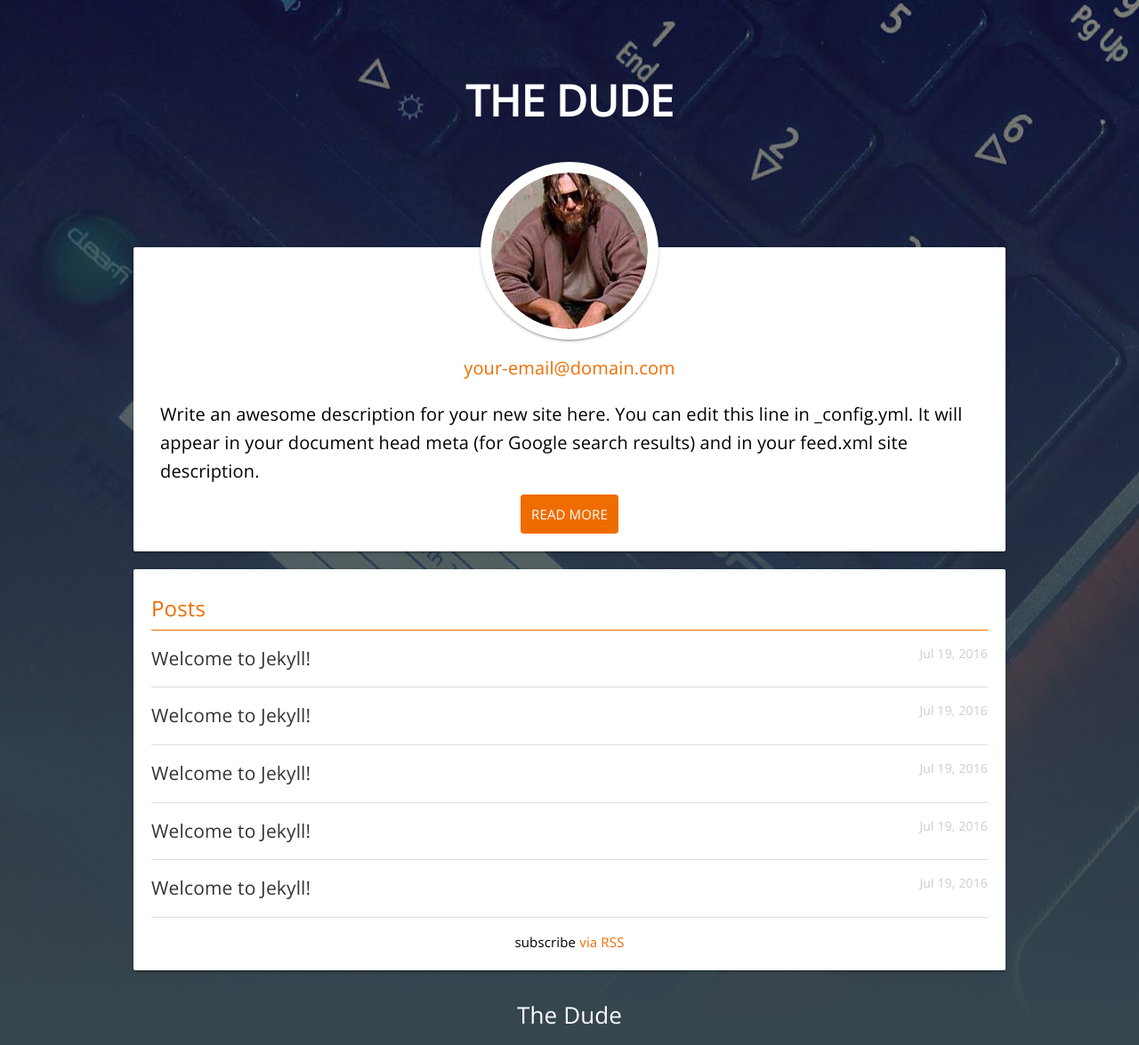
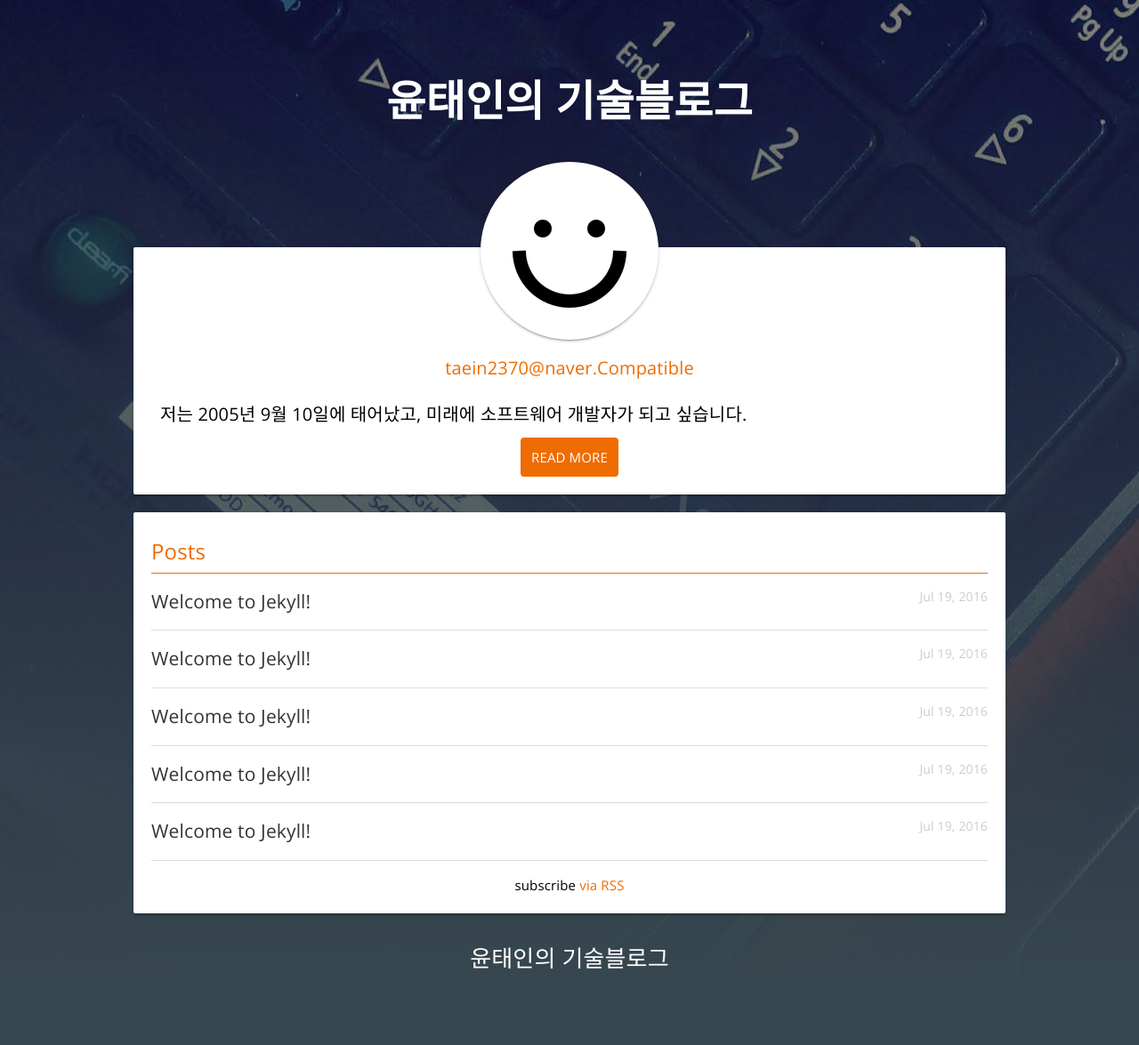
Before and after one commit to Taein0910/Taein0910.github.io, a Jekyll site: the page built from index.html, in a window 1280 px wide. Shown: the whole page at 89% size. Built offline with Jekyll 4.4.1, drawn with Linux system fonts in a browser that asks for light colours; after the commit the page ends 1111 px from its top, so only the background shows below that.

Commit message:
profile setting

```diff
--- a/_config.yml
+++ b/_config.yml
@@ -6,11 +6,9 @@
 # 'jekyll serve'. If you change this file, please restart the server process.
 
 # Site settings
-title: The Dude
-email: your-email@domain.com
-description:  Write an awesome description for your new site here. You can edit this
-              line in _config.yml. It will appear in your document head meta (for
-              Google search results) and in your feed.xml site description.
+title: 윤태인의 기술블로그
+email: taein2370@naver.Compatible
+description:  저는 2005년 9월 10일에 태어났고, 미래에 소프트웨어 개발자가 되고 싶습니다.
 baseurl: "/" # the subpath of your site, e.g. /blog
 url: "https://taein0910.github.io/" # the base hostname & protocol for your site
 twitter_username: jekyllrb
--- a/_includes/header.html
+++ b/_includes/header.html
@@ -8,7 +8,7 @@
 
   <div class="header-badge">
     <a href="{{ site.baseurl }}/">
-        <img src="/assets/headshot.jpg" />
+        <img src="/assets/profile.jpg" />
     </a>
   </div>
 
```
Also changed, not shown: assets/profile.jpg (added).
